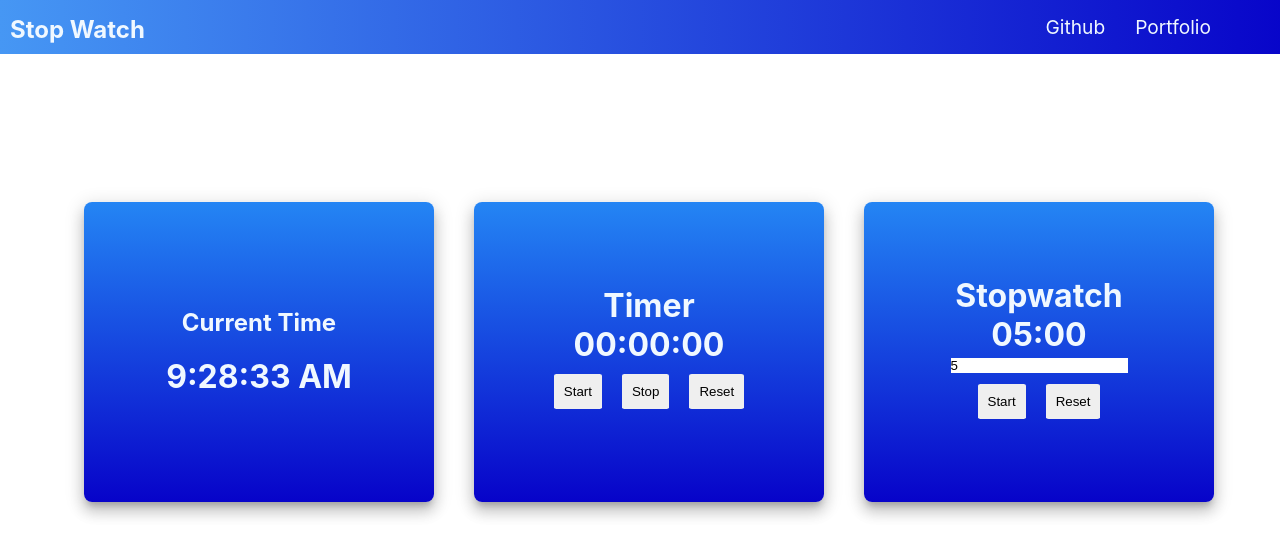
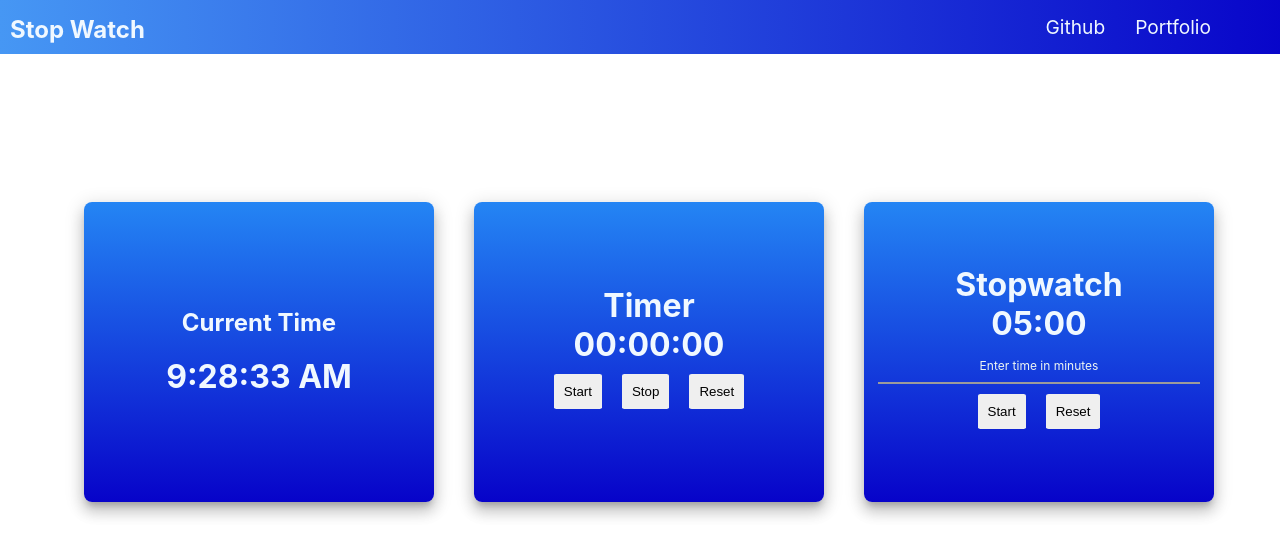
Before and after one commit to NixonOjiem/Stop-Watch, a React (Create React App) app: page / in a window 1280 px wide. Shown: the top 556 px of the page. Built offline with nearby package versions, Linux system fonts and the light colour scheme.

Commit message:
editied the text field

```diff
--- a/src/App.css
+++ b/src/App.css
@@ -96,3 +96,44 @@
   display: flex;
   flex-direction: row;
 }
+
+/* Input text field */
+.Input-field{
+  font-family: inherit;
+  width: 100%;
+  border: 0;
+  border-bottom: 2px solid #9b9b9b;
+  outline: 0;
+  font-size: 1.3rem;
+  color: #fff;
+  padding: 7px 0;
+  background: transparent;
+  transition: border-color 0.2s;
+}
+
+.Input-field::placeholder{
+  /* color: transparent; */
+  color: #eff6f2;
+  font-size: 12px;
+  text-align: center;
+}
+
+.Input-field:focus{
+  padding-bottom: 6px;
+  font-weight: 700;
+  border-width: 3px;
+  border-image: linear-gradient(to right, #1983e7, #eff6f2);
+  border-image-slice: 1;
+}
+
+/* Hide the spinners in Chrome, Safari, Edge, and Opera */
+input[type="number"]::-webkit-outer-spin-button,
+input[type="number"]::-webkit-inner-spin-button {
+  -webkit-appearance: none;
+  margin: 0;
+}
+
+/* Hide the spinners in Firefox */
+input[type="number"] {
+  -moz-appearance: textfield;
+}
--- a/src/components/StopWatch.js
+++ b/src/components/StopWatch.js
@@ -48,9 +48,10 @@ function StopWatch() {
       <div>
         <input
           type="number"
-          value={inputTime}
+          // value={inputTime}
           onChange={handleInputChange}
           placeholder="Enter time in minutes"
+          className='Input-field'
         />
       </div>
       <div>
```
